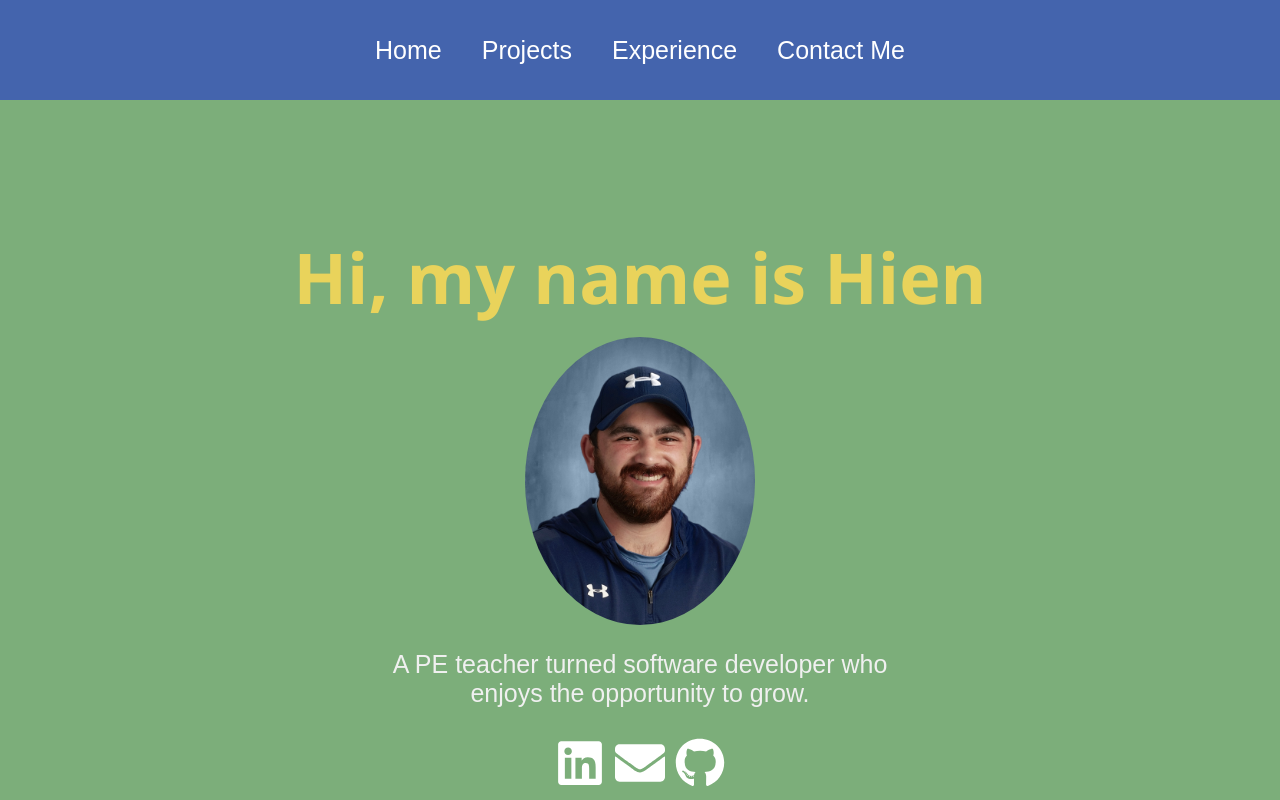
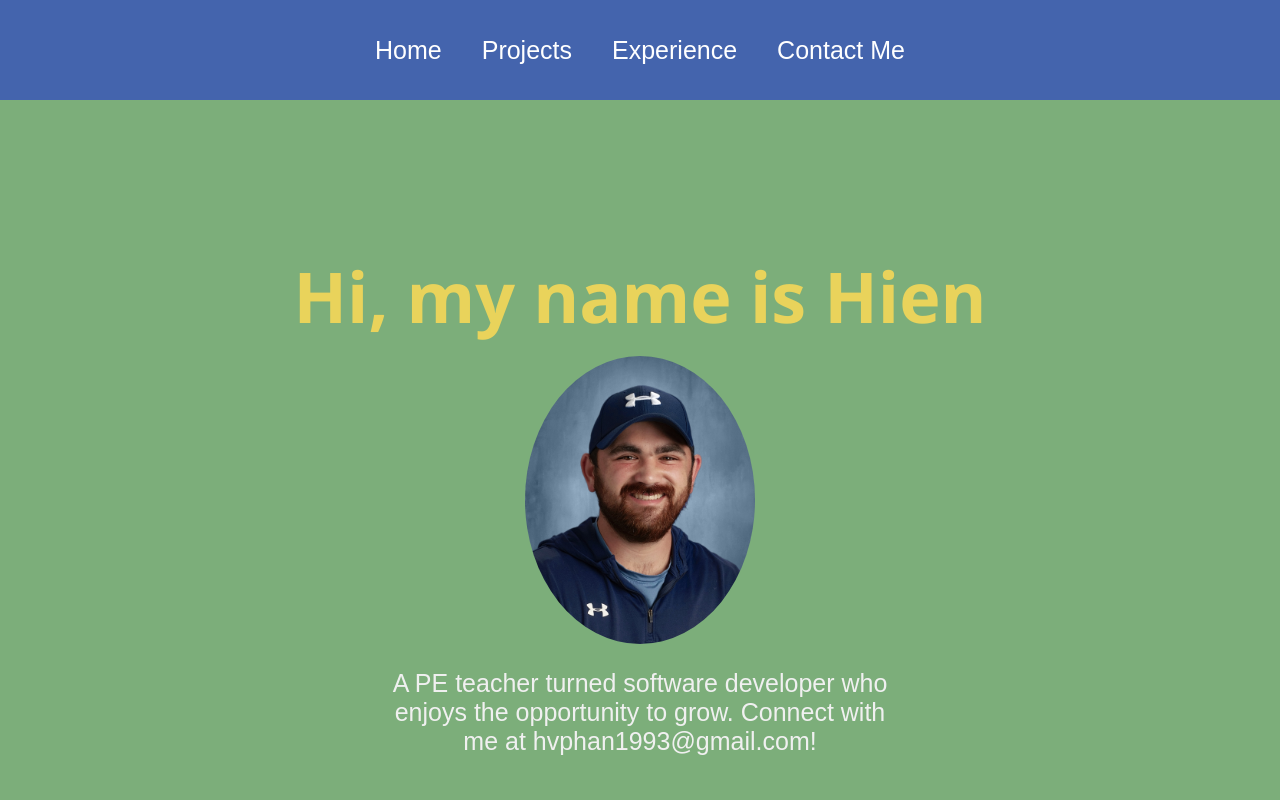
Before and after one commit to hvphan1993/HVP-React-Portfolio, a React (Create React App) app in the folder client/: page / in a window 1280 px wide. Shown: the top 800 px of the page. Built offline with nearby package versions, Linux system fonts and the light colour scheme.

Commit message:
minor fixes to project display css

```diff
--- a/client/src/pages/Home.js
+++ b/client/src/pages/Home.js
@@ -18,9 +18,9 @@ function Home() {
         <div className="prompt">
           <p>
             A PE teacher turned software developer who enjoys the opportunity to
-            grow.
+            grow. Connect with me at hvphan1993@gmail.com!
           </p>
-          <a href="https://www.linkedin.com/in/hien-phan-profile/" target="_">
+          {/* <a href="https://www.linkedin.com/in/hien-phan-profile/" target="_">
             <FaLinkedin />
           </a>
           <a href="mailto:hvphan1993@gmail.com" target="_">
@@ -28,7 +28,8 @@ function Home() {
           </a>
           <a href="https://github.com/hvphan1993" target="_">
             <FaGithub />
-          </a>
+          </a> */}
+
         </div>
       </div>
       <div className="skills">
--- a/client/src/styles/ProjectDisplay.css
+++ b/client/src/styles/ProjectDisplay.css
@@ -5,6 +5,8 @@
     justify-content: center;
     align-items: center;
     flex-direction: column;
+    margin: 10px;
+    padding-top: 55px;
   }
 
   .project h1 {
@@ -14,6 +16,7 @@
   }
   .project img {
     width: 650px;
+    height: 350px;
     border-radius: 12px;
   }
 
```
